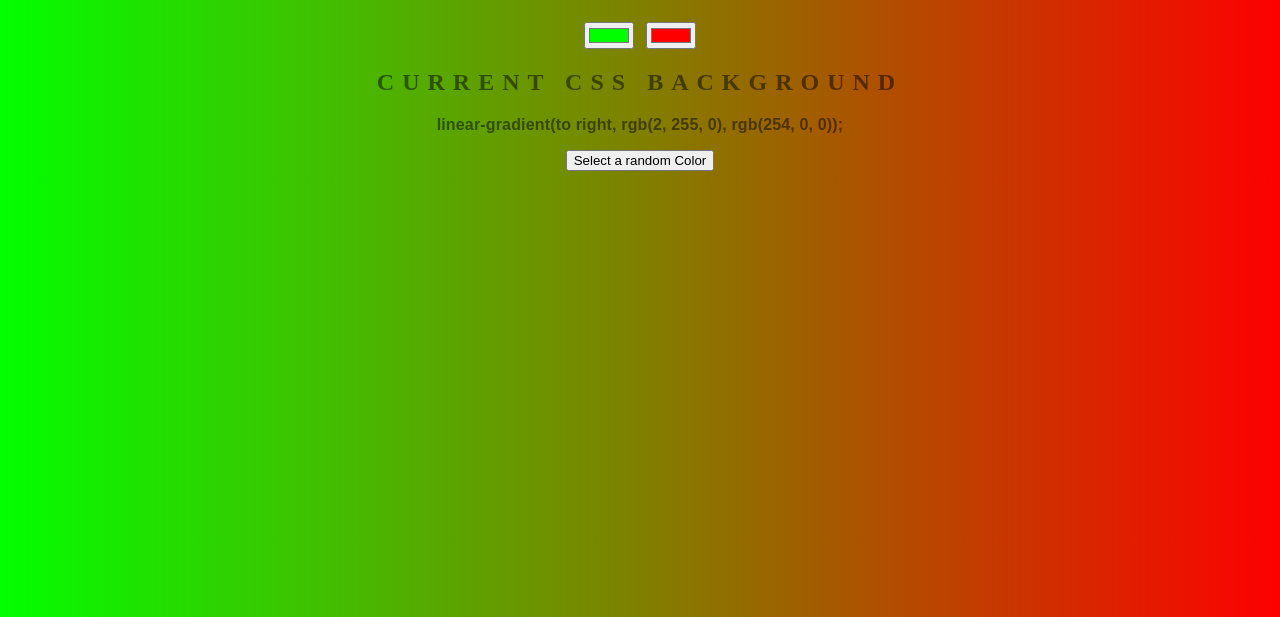
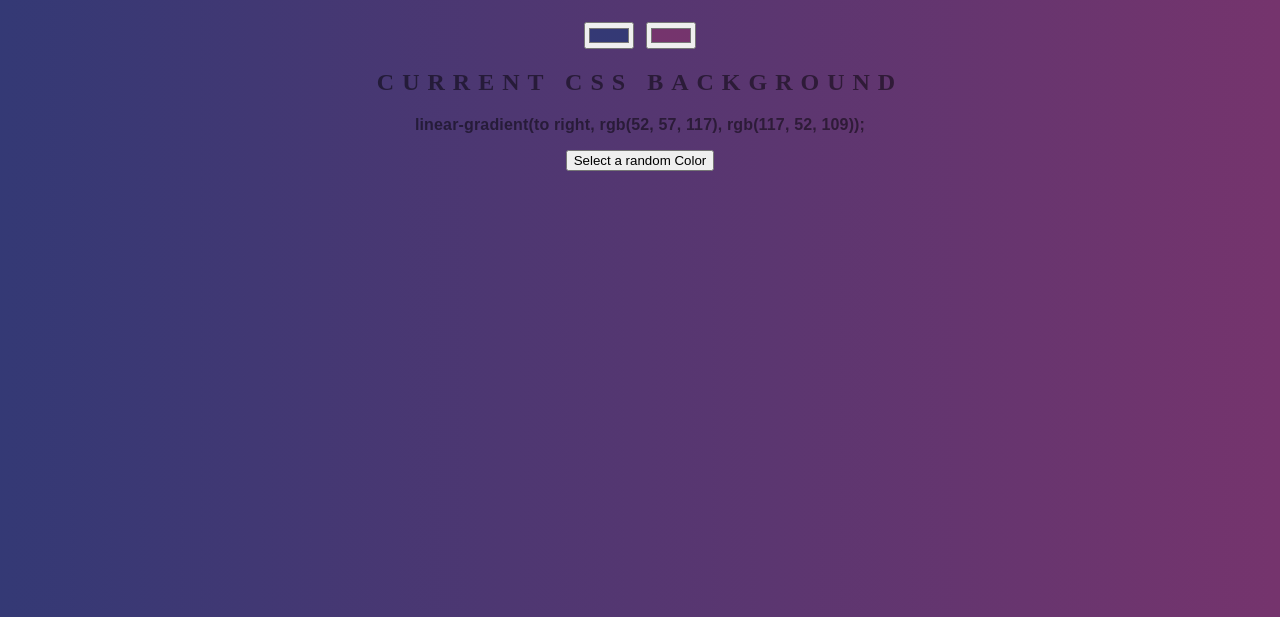
Before and after one commit to Prince-Emeka-Ekomaru/BackGround-Generator, a plain HTML site: page index.html in a window 1280 px wide. Shown: the part 183-800 px from the top of the page. Drawn offline with Linux system fonts and the light colour scheme.

Commit message:
Update index.html

```diff
--- a/index.html
+++ b/index.html
@@ -8,8 +8,8 @@
 
 <body id="gradient">
 	<h1>Background Generator</h1>
-	<input class="color1" type="color" name="color1" value="#02ff00">
-	<input class="color2" type="color" name="color2" value="#fe0000">
+	<input class="color1" type="color" name="color1" value="#343975">
+	<input class="color2" type="color" name="color2" value="#75346d">
 	<h2>Current CSS Background</h2>
 	<h3></h3>
 	<script type="text/javascript" src="script.js"></script>
```
